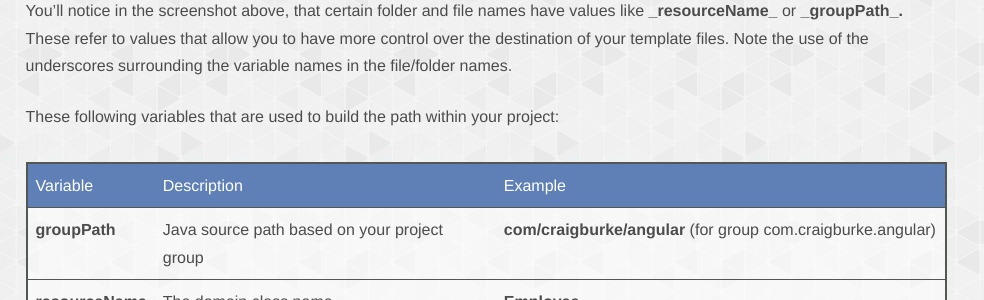
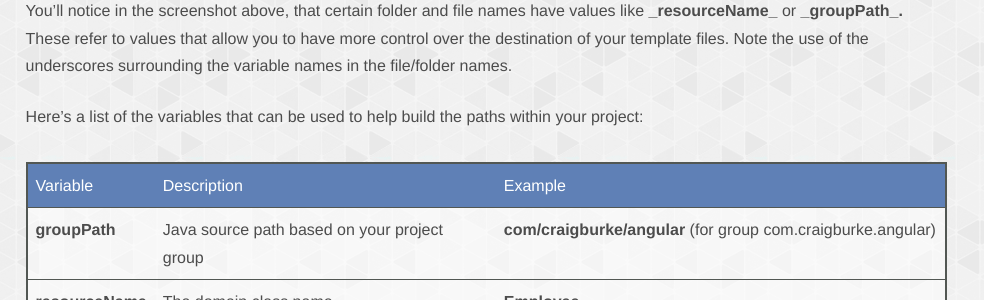
Before and after one commit to craigburke/craigburke.github.io, a Jekyll site: the page built from _posts/2014-11-24-angular-grails-template-2.markdown, in a window 1280 px wide and 900 px high, scrolled down 1307 px. Shown: the part 152-452 px from the top of the window, without its empty margins (0-984 px from the left). Built offline with Jekyll 4.4.1, drawn with Linux system fonts in a browser that asks for light colours; Markdown is read by kramdown in place of the engine named in the settings; comment, search, counter and statistics services are not loaded.

Commit message:
Fixing awkward wording

```diff
--- a/_posts/2014-11-24-angular-grails-template-2.markdown
+++ b/_posts/2014-11-24-angular-grails-template-2.markdown
@@ -24,7 +24,7 @@ You can use the variables **DOLLAR_SIGN,** **TAB,** and **NEWLINE** within your
 
 You'll notice in the screenshot above, that certain folder and file names have values like **\_resourceName\_** or **\_groupPath\_.** These refer to values that allow you to have more control over the destination of your template files. Note the use of the underscores surrounding the variable names in the file/folder names.
 
-These following variables that are used to build the path within your project:
+Here's a list of the variables that can be used to help build the paths within your project:
 
 <table class="table">
 <thead>
@@ -58,8 +58,6 @@ These following variables that are used to build the path within your project:
 	</tr>
 </tbody>
 </table>
-
-
 
 
 #### Domain properties
```
